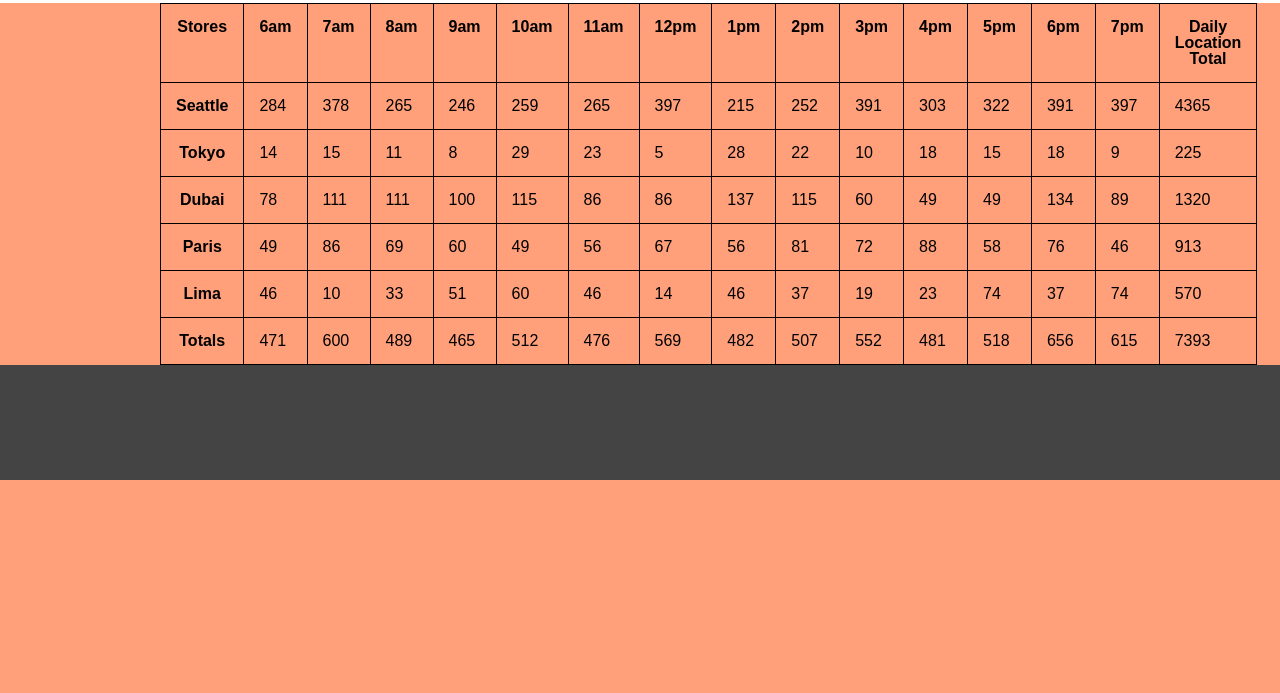
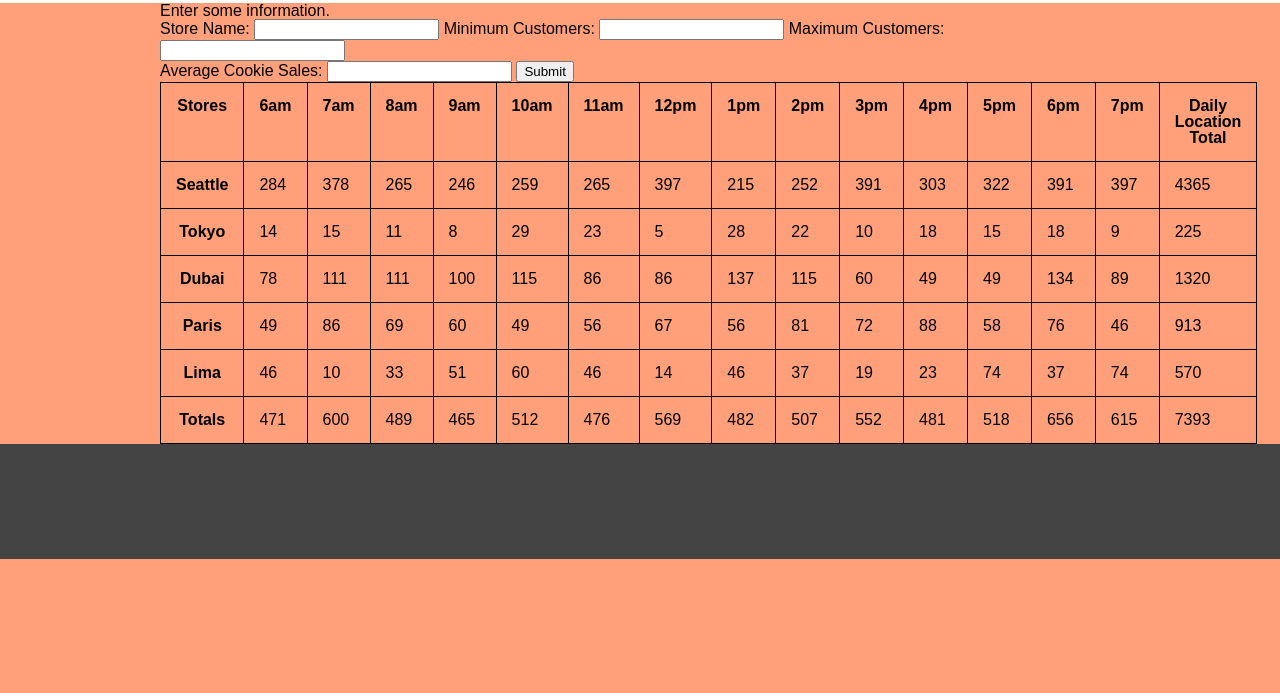
Before and after one commit to carlydekock/cookie-stand, a plain HTML site: page sales.html in a window 1280 px wide. Shown: the part 107-800 px from the top of the page. Drawn offline with Linux system fonts and the light colour scheme.

Commit message:
Built code for form fields

```diff
--- a/sales.html
+++ b/sales.html
@@ -12,6 +12,30 @@
       <a href="index.html">Home Page</a>
     </header>
     <main>
+      <form id="container">
+        <fieldset>
+          <legend>Enter some information.</legend>
+          <!-- First text entry: give store name -->
+          <label>Store Name:
+          <input type="text" name="store">
+          </label>
+          <!-- Second text entry: give whole number for min customers -->
+          <label>Minimum Customers:
+          <input type="text" name="min">
+          </label>
+          <!-- Third text entry: give whole number for max customers -->
+          <label>Maximum Customers:
+          <input type="text" name="max">
+          </label>
+          <!-- Fourth text entry: give number (could be decimal) for average cookie sales -->
+          <br>
+          <label>Average Cookie Sales:
+          <input type="text" name="avg">
+          </label>
+          <!-- Submit button to submit information entered -->
+          <button type="submit">Submit</button>
+        </fieldset>
+      </form>
       <!-- required content-->
       <table id="table">
         <thead id="header"></thead>
```
